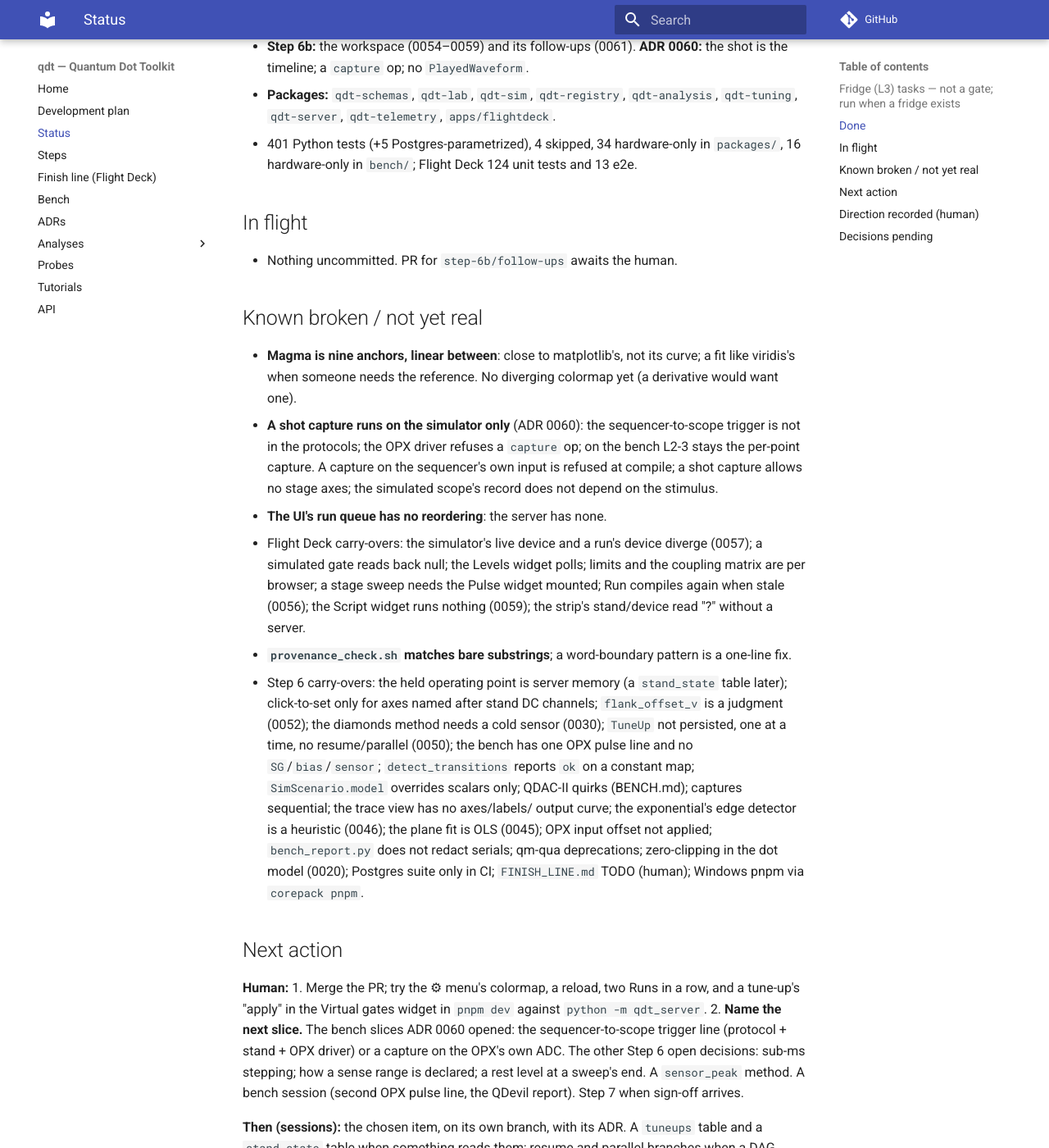
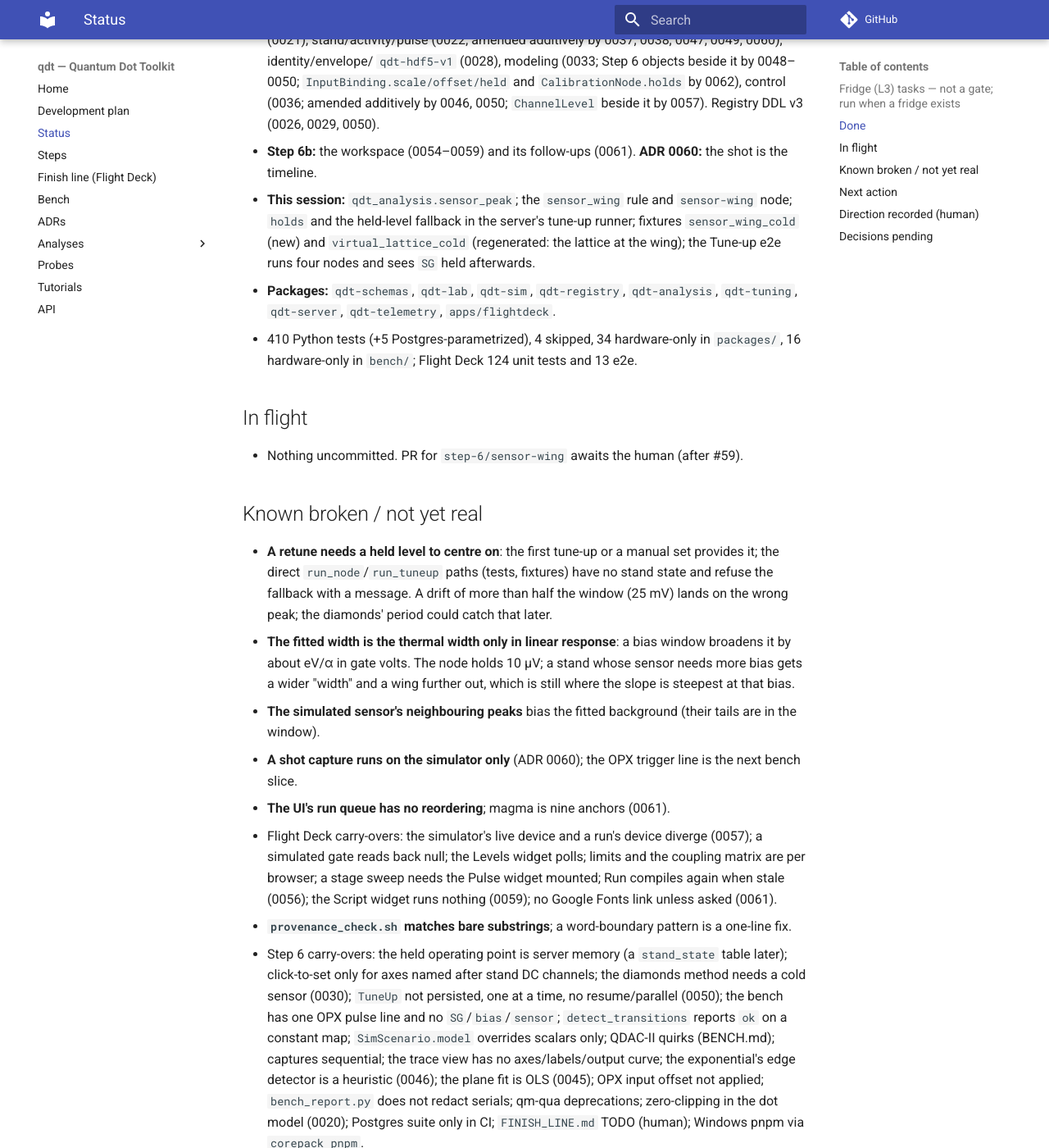
Before and after one commit to CowboyQuantum/qdt, an MkDocs documentation site: the page built from docs/STATUS.md, in a window 1280 px wide and 1400 px high, scrolled down 1074 px. Shown: the whole window at 82% size. Built offline with MkDocs 1.6.1 and Material for MkDocs 9.7.7, drawn with Linux system fonts in a browser that asks for light colours; comment, search, counter and statistics services are not loaded; some of the changed text lies outside the part shown.

Commit message:
docs(adr): 0062 the sensor sits on its fitted wing; the flank-offset decision closed; STATUS rewritten
Co-Authored-By: Claude Fable 5.1 <noreply@anthropic.com>

```diff
--- a/docs/STATUS.md
+++ b/docs/STATUS.md
@@ -5,72 +5,80 @@
 
 **Current step:** none in progress. Steps 0–6 and 6b are DONE. **Step 7 waits for manager sign-off**; between
 steps, the human picks slices from the open decisions.
-**Branch:** `step-6b/follow-ups` (PR against `main`; the human merges). PRs #25–#58 merged 2026-10-14/16.
-**Last session:** 2026-10-16, Flight Deck follow-ups (not at the bench), on the human's "let's clear up the other
-flight deck follow ups" (ADR 0061). **Colormaps** `viridis`/`magma`/`grey` as a per-pane view setting: viridis keeps
-its polynomial (the pixel oracle), the others are a 256-entry LUT both renderers read alike; the pixel e2e runs
-every renderer × colormap against the CPU reference. **A pane remembers its view** across a reload (`Pane.state`
-in the layout; the plot keeps variable, minus, transform, swap, cut, colormap; never a dataset id). **Web fonts**
-are a per-browser opt-in in the theme menu, off by default. **The UI queues runs**: the server executes one at a
-time; Run is never refused; the strip shows the executing run and how many wait; abort takes the running one.
-**A tune-up's `c_21`/`c_12`** are offered to the Virtual gates widget with the gates they couple, applied on one
-click, never unasked. **The record a plot pane shows** is a choice in the Analysis picker.
+**Branch:** `step-6/sensor-wing` (PR against `main`, stacked on `step-6b/follow-ups` until #59 merges; the
+human merges). PRs #25–#58 merged 2026-10-14/16; #59 (Flight Deck follow-ups) open.
+**Last session:** 2026-10-16, a Step 6 open decision (not at the bench), on the human's "I want the analysis to
+naturally sit on the wing of the sensor peak for a retune" (ADR 0062). **`fit_sensor_peak`** (qdt-analysis): the
+Coulomb peak on a sensor-gate trace fitted as `background + height·sech²((V − peak)/width)`; the wing, the
+inflection at atanh(1/√3) ≈ 0.66 widths from the peak on the side asked, with its error from the fit; the
+sensitivity there. **`sensor_wing`** rule: nothing typed; outputs the peak, the width, the wing as
+`sg_operating_v`, the sensitivity. **`sensor-wing`** node: a short sweep of the sensor gate (±50 mV, 101 points)
+at a 10 µV bias (linear response, so the width is the thermal one); after `sensor-operating-point` it is
+centred on the diamonds' peak; alone it is a **retune** centred on the level the server holds for the gate
+(`InputBinding.held`, with `scale`/`offset` for the window's ends; the DAG allows the absent upstream). On
+acceptance the server **holds** the gate at the wing (`CalibrationNode.holds`, ADR 0053's `/levels`).
+`charge-lattice` binds its sensor level from the wing node; the chain is four nodes. Cold scenario: width
+0.0101 V (model 0.01), wing −0.0534 V; the lattice then runs there. `flank_offset_v` no longer parks anything.
 
 ## Fridge (L3) tasks — not a gate; run when a fridge exists
-1. Run the three-node tune-up (sensor-operating-point → charge-lattice → virtual-lattice) on a real device through
-   `POST /tuneups`; compare outcomes to the sim's (`SimResult` fixtures). Confirmation, not discovery: a surprise
-   is a bug in a sim scenario or a node, filed as such.
-2. The diamond estimator on a cold sensor (ADR 0030); `flank_offset_v` against a real peak (ADR 0052).
+1. Run the four-node tune-up (sensor-operating-point → sensor-wing → charge-lattice → virtual-lattice) on a real
+   device through `POST /tuneups`; compare outcomes to the sim's (`SimResult` fixtures). Confirmation, not
+   discovery: a surprise is a bug in a sim scenario or a node, filed as such.
+2. The diamond estimator on a cold sensor (ADR 0030); the fitted width and wing against a real peak (ADR 0062),
+   then a retune after an hour of drift.
 3. A dated report in `bench/reports/` (the ladder has no fridge report format yet; write one with the first run).
 
 ## Done
-- **Steps 0–6 and 6b DONE.** ADR 0001–0061. Frozen: `Dataset` (0015; v2 by 0031), protocols (0021),
+- **Steps 0–6 and 6b DONE.** ADR 0001–0062. Frozen: `Dataset` (0015; v2 by 0031), protocols (0021),
   stand/activity/pulse (0022; amended additively by 0037, 0038, 0047, 0049, 0060), identity/envelope/
-  `qdt-hdf5-v1` (0028), modeling (0033; Step 6 objects beside it by 0048–0050), control (0036; amended
-  additively by 0046, 0050; `ChannelLevel` beside it by 0057). Registry DDL v3 (0026, 0029, 0050).
-- **Step 6b:** the workspace (0054–0059) and its follow-ups (0061). **ADR 0060:** the shot is the timeline; a
-  `capture` op; no `PlayedWaveform`.
+  `qdt-hdf5-v1` (0028), modeling (0033; Step 6 objects beside it by 0048–0050; `InputBinding.scale/offset/held`
+  and `CalibrationNode.holds` by 0062), control (0036; amended additively by 0046, 0050; `ChannelLevel` beside
+  it by 0057). Registry DDL v3 (0026, 0029, 0050).
+- **Step 6b:** the workspace (0054–0059) and its follow-ups (0061). **ADR 0060:** the shot is the timeline.
+- **This session:** `qdt_analysis.sensor_peak`; the `sensor_wing` rule and `sensor-wing` node; `holds` and the
+  held-level fallback in the server's tune-up runner; fixtures `sensor_wing_cold` (new) and `virtual_lattice_cold`
+  (regenerated: the lattice at the wing); the Tune-up e2e runs four nodes and sees `SG` held afterwards.
 - **Packages:** `qdt-schemas`, `qdt-lab`, `qdt-sim`, `qdt-registry`, `qdt-analysis`, `qdt-tuning`,
   `qdt-server`, `qdt-telemetry`, `apps/flightdeck`.
-- 401 Python tests (+5 Postgres-parametrized), 4 skipped, 34 hardware-only in `packages/`, 16
+- 410 Python tests (+5 Postgres-parametrized), 4 skipped, 34 hardware-only in `packages/`, 16
   hardware-only in `bench/`; Flight Deck 124 unit tests and 13 e2e.
 
 ## In flight
-- Nothing uncommitted. PR for `step-6b/follow-ups` awaits the human.
+- Nothing uncommitted. PR for `step-6/sensor-wing` awaits the human (after #59).
 
 ## Known broken / not yet real
-- **Magma is nine anchors, linear between**: close to matplotlib's, not its curve; a fit like viridis's when
-  someone needs the reference. No diverging colormap yet (a derivative would want one).
-- **A shot capture runs on the simulator only** (ADR 0060): the sequencer-to-scope trigger is not in the
-  protocols; the OPX driver refuses a `capture` op; on the bench L2-3 stays the per-point capture. A capture on
-  the sequencer's own input is refused at compile; a shot capture allows no stage axes; the simulated scope's
-  record does not depend on the stimulus.
-- **The UI's run queue has no reordering**: the server has none.
+- **A retune needs a held level to centre on**: the first tune-up or a manual set provides it; the direct
+  `run_node`/`run_tuneup` paths (tests, fixtures) have no stand state and refuse the fallback with a message. A
+  drift of more than half the window (25 mV) lands on the wrong peak; the diamonds' period could catch that later.
+- **The fitted width is the thermal width only in linear response**: a bias window broadens it by about eV/α
+  in gate volts. The node holds 10 µV; a stand whose sensor needs more bias gets a wider "width" and a wing
+  further out, which is still where the slope is steepest at that bias.
+- **The simulated sensor's neighbouring peaks** bias the fitted background (their tails are in the window).
+- **A shot capture runs on the simulator only** (ADR 0060); the OPX trigger line is the next bench slice.
+- **The UI's run queue has no reordering**; magma is nine anchors (0061).
 - Flight Deck carry-overs: the simulator's live device and a run's device diverge (0057); a simulated gate reads
   back null; the Levels widget polls; limits and the coupling matrix are per browser; a stage sweep needs the
-  Pulse widget mounted; Run compiles again when stale (0056); the Script widget runs nothing (0059); the strip's
-  stand/device read "?" without a server.
+  Pulse widget mounted; Run compiles again when stale (0056); the Script widget runs nothing (0059); no Google
+  Fonts link unless asked (0061).
 - **`provenance_check.sh` matches bare substrings**; a word-boundary pattern is a one-line fix.
 - Step 6 carry-overs: the held operating point is server memory (a `stand_state` table later); click-to-set only
-  for axes named after stand DC channels; `flank_offset_v` is a judgment (0052); the diamonds method needs a cold
-  sensor (0030); `TuneUp` not persisted, one at a time, no resume/parallel (0050); the bench has one OPX pulse
-  line and no `SG`/`bias`/`sensor`; `detect_transitions` reports `ok` on a constant map; `SimScenario.model`
-  overrides scalars only; QDAC-II quirks (BENCH.md); captures sequential; the trace view has no axes/labels/
-  output curve; the exponential's edge detector is a heuristic (0046); the plane fit is OLS (0045); OPX input
-  offset not applied; `bench_report.py` does not redact serials; qm-qua deprecations; zero-clipping in the dot
-  model (0020); Postgres suite only in CI; `FINISH_LINE.md` TODO (human); Windows pnpm via `corepack pnpm`.
+  for axes named after stand DC channels; the diamonds method needs a cold sensor (0030); `TuneUp` not persisted,
+  one at a time, no resume/parallel (0050); the bench has one OPX pulse line and no `SG`/`bias`/`sensor`;
+  `detect_transitions` reports `ok` on a constant map; `SimScenario.model` overrides scalars only; QDAC-II quirks
+  (BENCH.md); captures sequential; the trace view has no axes/labels/output curve; the exponential's edge
+  detector is a heuristic (0046); the plane fit is OLS (0045); OPX input offset not applied; `bench_report.py`
+  does not redact serials; qm-qua deprecations; zero-clipping in the dot model (0020); Postgres suite only in
+  CI; `FINISH_LINE.md` TODO (human); Windows pnpm via `corepack pnpm`.
 
 ## Next action
 **Human:**
-1. Merge the PR; try the ⚙ menu's colormap, a reload, two Runs in a row, and a tune-up's "apply" in the Virtual
-   gates widget in `pnpm dev` against `python -m qdt_server`.
-2. **Name the next slice.** The bench slices ADR 0060 opened: the sequencer-to-scope trigger line (protocol +
-   stand + OPX driver) or a capture on the OPX's own ADC. The other Step 6 open decisions: sub-ms stepping; how
-   a sense range is declared; a rest level at a sweep's end. A `sensor_peak` method. A bench session (second OPX
-   pulse line, the QDevil report). Step 7 when sign-off arrives.
+1. Merge #59, then this PR. In `pnpm dev` against `python -m qdt_server`: run the four-node tune-up, watch the
+   Levels widget show `SG` held at the wing, then run `sensor-wing` alone (uncheck the others) as a retune.
+2. **Name the next slice.** Bench: the sequencer-to-scope trigger line or an OPX-ADC capture (ADR 0060); a second
+   OPX pulse line; the QDevil report. Software: sub-ms stepping; how a sense range is declared; a rest level at
+   a sweep's end; a `tuneups`/`stand_state` table; resume and parallel branches. Step 7 when sign-off arrives.
 
-**Then (sessions):** the chosen item, on its own branch, with its ADR. A `tuneups` table and a `stand_state`
-table when something reads them; resume and parallel branches when a DAG needs them.
+**Then (sessions):** the chosen item, on its own branch, with its ADR.
 
 ## Direction recorded (human)
 - **2026-10-13:** web app end state. Curated analyses only. The control path came before the drivers
@@ -93,8 +101,8 @@ table when something reads them; resume and parallel branches when a DAG needs t
 - **2026-10-16:** PRs #52–#57 merged without a word, so Step 6b's six sessions (ADR 0054–0059) followed the step
   file's order; "the flight deck ci didn't pass" (two timing fixes in #56); on `PlayedWaveform`: "perhaps we need
   to go back to how sweeps and pulse sequences (including readout) get composed", then "go ahead and revise the
-  adr and implement": the shot is the timeline (ADR 0060); **"let's clear up the other flight deck follow ups"**
-  (ADR 0061).
+  adr and implement": the shot is the timeline (ADR 0060); "let's clear up the other flight deck follow ups"
+  (ADR 0061); **"I want the analysis to naturally sit on the wing of the sensor peak for a retune"** (ADR 0062).
 
 ## Decisions pending
 - **What follows** (the list above).
@@ -104,5 +112,5 @@ table when something reads them; resume and parallel branches when a DAG needs t
 - Step 6's Open decisions (its file): sub-ms stepping; how a sense range is declared; a rest level at a sweep's
   end; the time-series view's remainder; the deferred physics.
 - A `tuneups` table and a `stand_state` table; resume and parallel branches.
-- `detect_transitions` on a noiseless constant map (a method `VERSION` bump); a `sensor_peak` method.
+- `detect_transitions` on a noiseless constant map (a method `VERSION` bump).
 - `bench_report.py` and `*IDN?` serials; the dot model's zero-clipping; the diamond estimator on warm edges.
```
Also changed, not shown: docs/adr/0062-the-sensor-sits-on-its-wing.md (added, +64 -0 lines), docs/adr/README.md (+1 -0 lines), docs/steps/06-closed-loop-tuning.md (+3 -0 lines).
